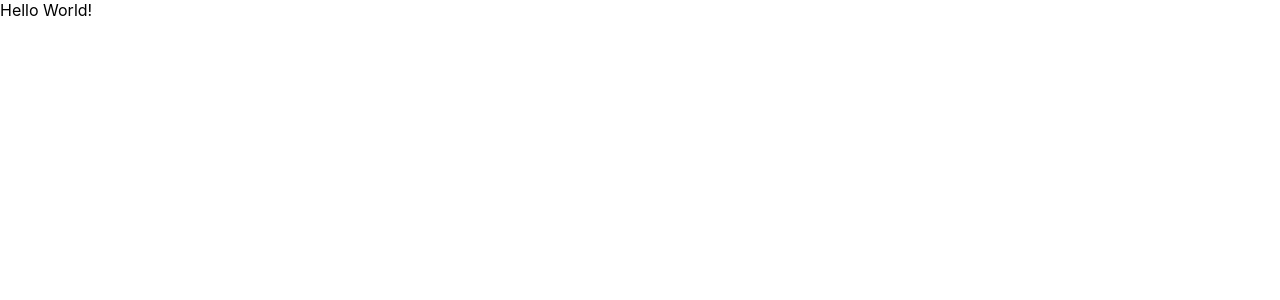
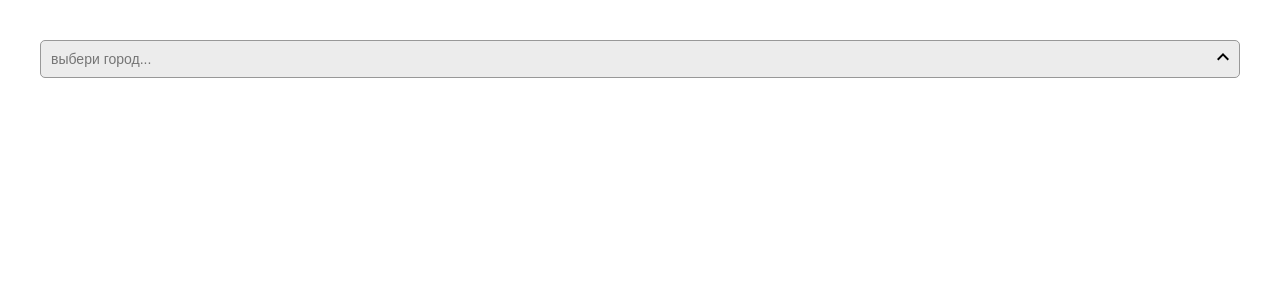
Before and after one commit to kaskodim/sandboxReact, a React (Create React App) app: page / in a window 1280 px wide. Shown: the top 300 px of the page. Built offline with nearby package versions, Linux system fonts and the light colour scheme; the HTML template or start-up script is replaced by a standard one.

Commit message:
controlled select

```diff
--- a/src/App.tsx
+++ b/src/App.tsx
@@ -1,9 +1,10 @@
 import React from 'react';
+import {Parent} from './Parent';
 
 function App() {
   return (
     <div>
-     Hello World!
+     <Parent/>
     </div>
   );
 }
--- /dev/null
+++ b/src/Parent.tsx
@@ -0,0 +1,32 @@
+import React, {useState} from 'react';
+import {Select} from './components/Select/Select';
+
+
+export type ListOfCities = {
+    name: string;
+    value: string;
+}
+
+const initialState: ListOfCities[] = [
+    {name: 'Москва', value: 'moscow'},
+    {name: 'Санкт-Петербург', value: 'saint_petersburg'},
+    {name: 'Новосибирск', value: 'novosibirsk'},
+    {name: 'Екатеринбург', value: 'ekaterinburg'},
+    {name: 'Казань', value: 'kazan'},
+    {name: 'Нижний Новгород', value: 'nizhny_novgorod'},
+    {name: 'Челябинск', value: 'chelyabinsk'},
+]
+
+
+export const Parent = () => {
+
+    const [currentValue, setCurrentValue] = useState('');
+
+    return (
+        <Select value={currentValue}
+                placeholder={'выбери город...'}
+                onChange={setCurrentValue}
+                options={initialState}
+        />
+    );
+};
--- /dev/null
+++ b/src/components/Select/Select.tsx
@@ -0,0 +1,124 @@
+import React, {useState} from 'react';
+import {ListOfCities} from '../../Parent';
+import styled from 'styled-components';
+import ExpandLessIcon from '@mui/icons-material/ExpandLess';
+import ExpandMoreIcon from '@mui/icons-material/ExpandMore';
+
+type SelectProps = {
+    value: string;
+    onChange: (value: string) => void;
+    options: ListOfCities[]
+    placeholder: string
+}
+
+export const Select = ({
+                           value,
+                           onChange,
+                           options,
+                           placeholder
+                       }: SelectProps) => {
+
+    const [isOpen, setIsOpen] = useState(false);
+
+    const onChangeHandler = (value: string) => {
+        const findValue = options.find(n => n.value === value)
+        if (findValue) {
+            onChange(findValue.name)
+        }
+        setIsOpen(false);
+    }
+
+    return (
+        <SelectWrapper>
+            <InputWrapper htmlFor={'input'}>
+                <Input id={'input'}
+                       type="text"
+                       placeholder={placeholder}
+                       value={value}
+                       onClick={() => setIsOpen(!isOpen)}
+                       readOnly
+                />
+                <IconWrapper>
+                    {isOpen ? <ExpandMoreIcon color={'info'}/> : <ExpandLessIcon/>}
+                </IconWrapper>
+            </InputWrapper>
+
+            {isOpen && <OptionsList>
+                {options.map(el =>
+                    <OptionItem key={el.value}
+                                onClick={() => onChangeHandler(el.value)}
+                                isSelected={value === el.name}
+                    >
+                        {el.name}
+                    </OptionItem>
+                )}
+            </OptionsList>}
+        </SelectWrapper>
+    );
+};
+
+
+const SelectWrapper = styled.div`
+    margin: 30px;
+    padding: 10px;
+
+`
+
+const InputWrapper = styled.label`
+    position: relative;
+    display: flex;
+    align-items: center;
+    user-select: none;
+`
+
+const Input = styled.input`
+    cursor: default;
+    border-radius: 5px;
+    padding: 10px 25px 10px 10px;
+    outline: none;
+    border: 1px solid #989898;
+    display: flex;
+    flex-grow: 1;
+    font-size: 14px;
+    white-space: nowrap;
+    overflow: hidden;
+    text-overflow: ellipsis;
+    background: #ececec;
+
+    &:focus {
+        border: 1px solid blue;
+    }
+`
+
+const IconWrapper = styled.div`
+    position: absolute;
+    right: 5px;
+`
+
+const OptionsList = styled.div`
+    margin-top: 10px;
+    border-radius: 5px;
+    box-shadow: inset 0 0 2px;
+    background: #ececec;
+
+`
+
+const OptionItem = styled.li<{ isSelected: boolean }>`
+
+    list-style-type: none;
+    padding: 10px;
+    border-radius: 5px;
+    font-size: 14px;
+    white-space: nowrap;
+    overflow: hidden;
+    text-overflow: ellipsis;
+
+    ${({isSelected}) => isSelected && `
+        background-color: #B8B8B8FF;
+        box-shadow: inset 0 0 2px;
+    `}
+    &:hover {
+        background: #eaeaea;
+        box-shadow: inset 0 0 2px;
+    }
+`
```
Also changed, not shown: package.json (+8 -0 lines), 1 other file (tests, documents, lock files or other folders).
